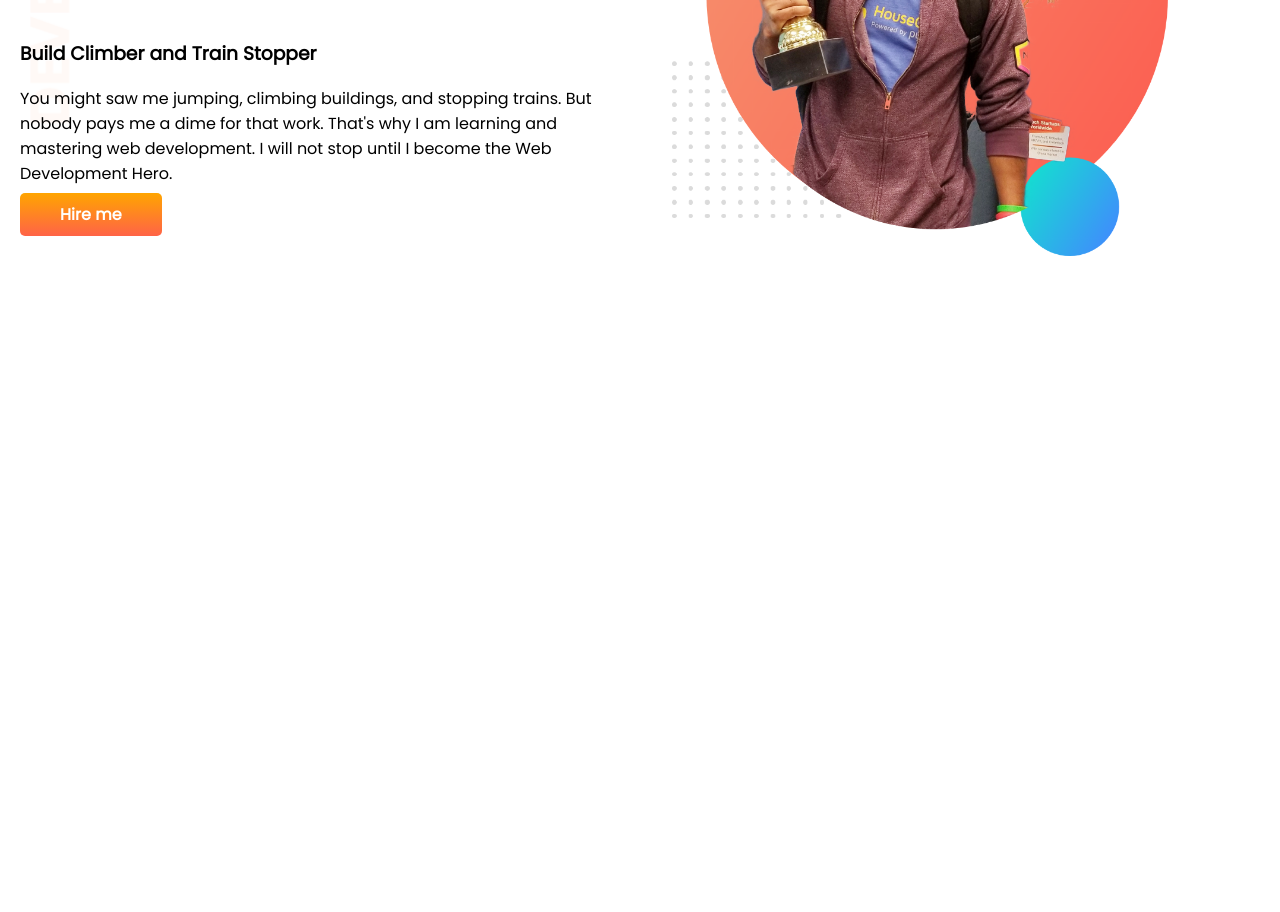
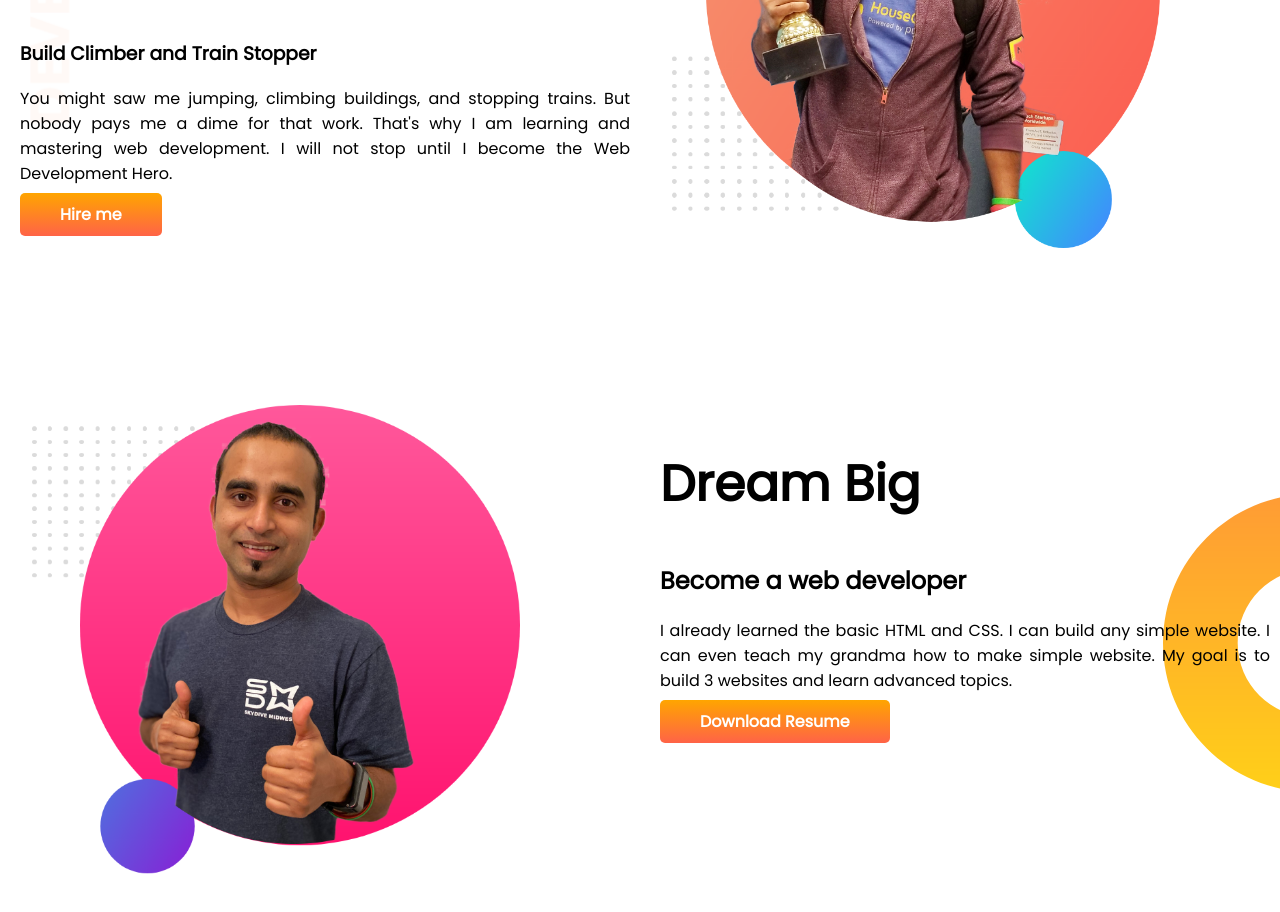
Before and after one commit to Khairun-Nahar-Munne/developer-portfolio, a plain HTML site: page index.html in a window 1280 px wide. Shown: the part 236-1148 px from the top of the page. Before the commit the page ends 800 px from the top, so only its background shows below. Drawn offline with Linux system fonts and the light colour scheme.

Commit message:
dream added

```diff
--- a/index.html
+++ b/index.html
@@ -31,8 +31,26 @@
             <a class="link-button" target="_blank" rel="noopener noreferrer"
                 href="https://www.linkedin.com/in/khairun-nahar-munne-847b791a9/>Link">Hire me</a>
         </div>
-        <div class="half-width"><img src="images/jhankar.png" alt="">
+        <div class="half-width">
+            <img src="images/jhankar.png" alt="">
         </div>
+
+    </section>
+
+    <section class="Dream-Big">
+
+
+        <div class="half-width"><img src="images/jhankar2.png" alt="">
+        </div>
+        <div class="half-width">
+            <h1>Dream Big</h1>
+            <h2>Become a web developer</h2>
+            <p>I already learned the basic HTML and CSS. I can build any simple website. I can even teach my grandma
+                how to make simple website. My goal is to build 3 websites and learn advanced topics.</p>
+            <a class="link-button" target="_blank" rel="noopener noreferrer" href="">Download Resume</a>
+        </div>
+
+
 
     </section>
 
--- a/style.css
+++ b/style.css
@@ -9,17 +9,24 @@ h1 {
 
 }
 
+p {
+    text-align: justify;
+}
+
 .orange-color {
     color: orange;
 }
 
 section {
     display: flex;
+    margin-bottom: 150px;
 }
 
 .half-width {
-    width: 50%;
+    width: 80%;
     padding-left: 20px;
+    padding-right: 10px;
+    ;
 }
 
 .half-width img {
@@ -40,3 +47,9 @@ section {
     background-image: url(images/top-banner.png);
     background-repeat: no-repeat;
 }
+
+.Dream-Big {
+    background-image: url(images/dream-bg.png);
+    background-repeat: no-repeat;
+    background-position: right;
+}
```
